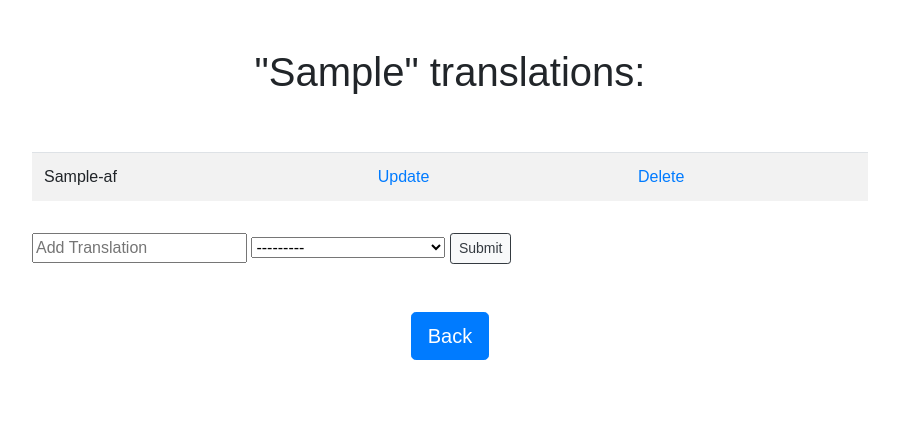
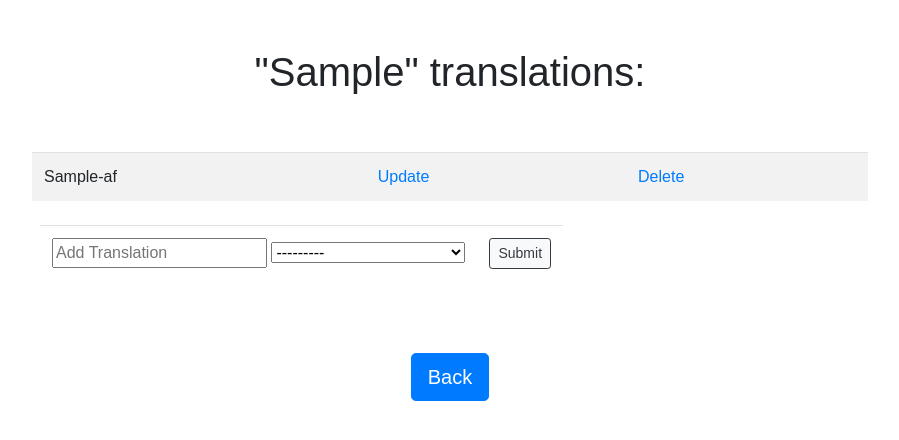
Before and after one commit to Iddorot/words, a Django app: page /dictionary/00000000-0000-0000-0000-000000000001/detail in a window 1280 px wide. Shown: the part 70-510 px from the top of the page, without its empty margins (190-1089 px from the left). Run offline with Django 4.2, Linux system fonts and the light colour scheme; tables that the repository leaves empty hold one stand-in row (values such as "Sample post").

Commit message:
fix table word_detail view and grammar correction

```diff
--- a/wordssite/dictionary/forms.py
+++ b/wordssite/dictionary/forms.py
@@ -9,7 +9,7 @@ class WordForm(forms.ModelForm):
         word = self.cleaned_data["word"].title()
 
         if Word.objects.filter(word=word).exists():
-            raise ValidationError(f"{word} already exist")
+            raise ValidationError(f"{word} already exists")
 
         if not word.isalpha():
             raise ValidationError("Please only enter letters")
@@ -56,8 +56,7 @@ class TranslationFormset(inlineformset_factory(
             if self.cleaned_data:
                 translation = self.cleaned_data[0]['translation']
                 if Translation.objects.filter(translation=translation,word = word).exists():
-                    raise ValidationError(f"{translation} already exist")
-
+                    raise ValidationError(f"{translation} already exists")
         if any(self.errors):
                 raise ValidationError ("please fill the needed data")
         if not any(self.cleaned_data):
--- a/wordssite/templates/dictionary/word_detail.html
+++ b/wordssite/templates/dictionary/word_detail.html
@@ -19,11 +19,15 @@
                 <form action= "" method="POST">
                     {% csrf_token %}
                     {{ formset.management_form }}
-                    {% for form in formset %}
-                    <ul class="errorlist">{{formset.non_form_errors}}</ul>
-                    <td class="ml-5">{{form.translation}}  {{form.language}}</td>
-                    {% endfor %}
-                    <td class="ml-5"><input type="submit" class="btn btn-light btn-sm btn-outline-dark" value="Submit"></td>
+                    <table class="table d-flex p-2" style="width: 100%">
+                        <tbody>
+                            {% for form in formset %}
+                            <div class="alert-danger">{{formset.non_form_errors.as_text}}</div>
+                            <td class="ml-5">{{form.translation}}  {{form.language}}</td>
+                            {% endfor %}
+                            <td class="ml-5"><input type="submit" class="btn btn-light btn-sm btn-outline-dark" value="Submit"></td>
+                        </tbody>
+                    </table>
                 </form>
             </div>
         </div>
```
